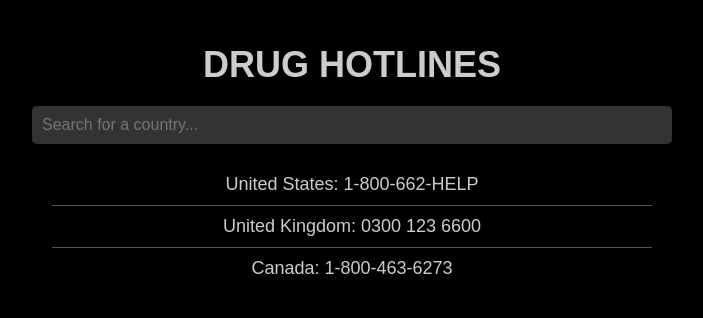
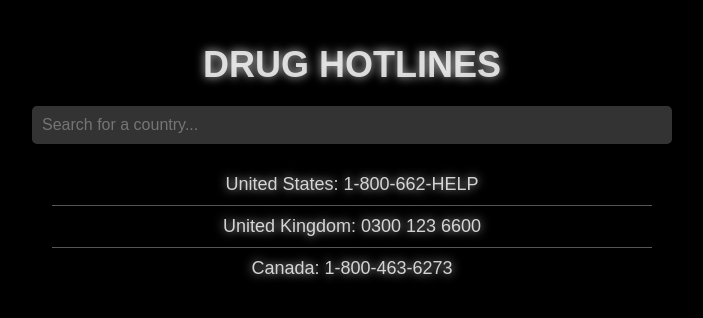
Before and after one commit to growtoups/stop-it-get-some-help, a plain HTML site: page hotlines.html in a window 1280 px wide. Shown: the whole page, without its empty margins (288-991 px from the left). Drawn offline with Linux system fonts and the light colour scheme.

Commit message:
Update st.css

```diff
--- a/st.css
+++ b/st.css
@@ -4,6 +4,7 @@ body {
     padding: 20px;
     background-color: black;
     color: rgba(255, 255, 255, 0.8); /* Light gray text */
+    text-shadow: 0 0 10px rgba(255,255,255,0.8); /* Glow effect */
     text-align: center; /* Center all text */
 }
 
```
